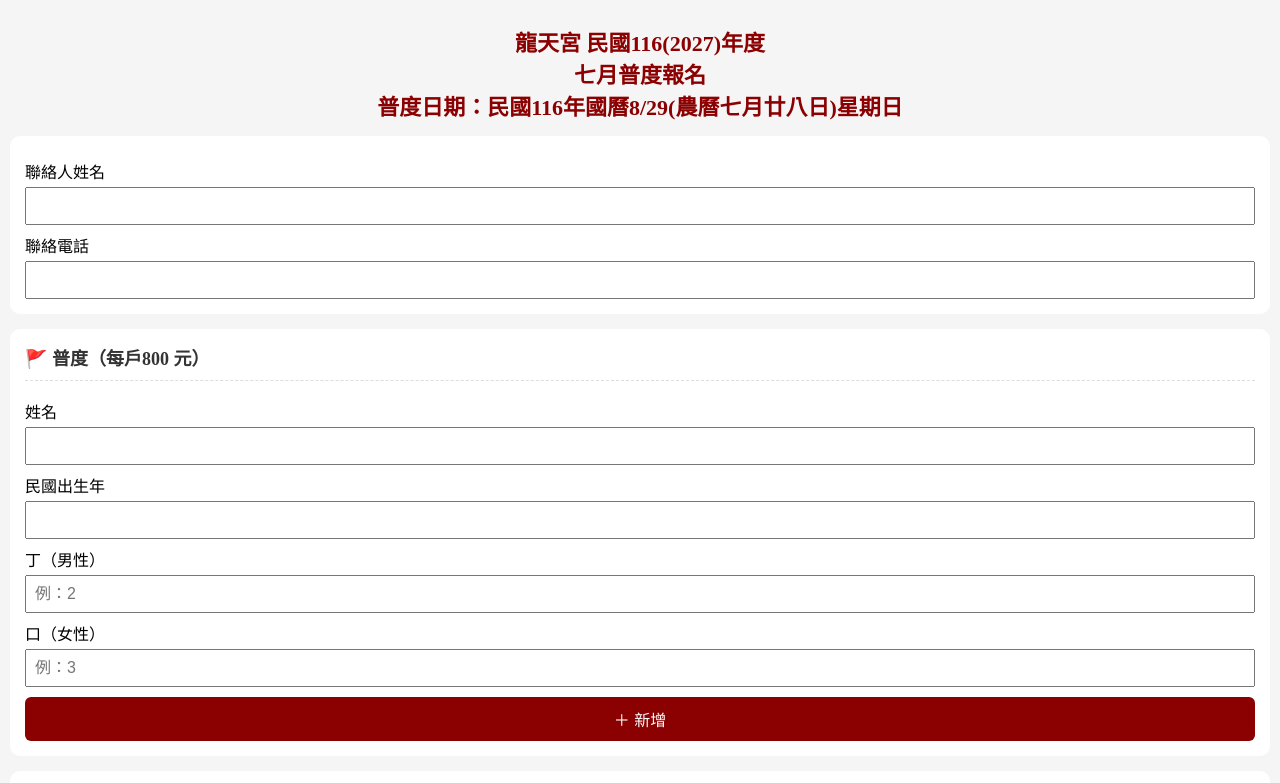
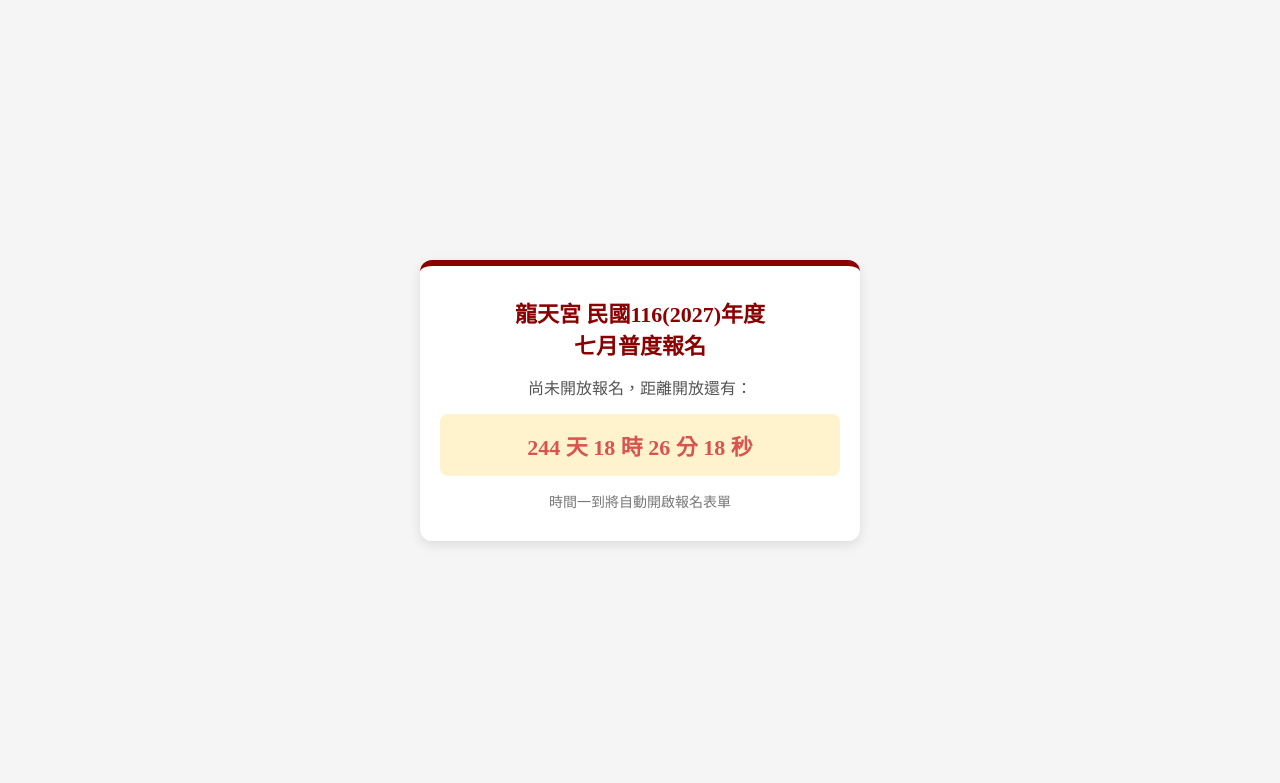
Before and after one commit to longtiangong/homepage, a plain HTML site: page Pudu.html in a window 1280 px wide. Shown: the top 783 px of the page. Drawn offline with Linux system fonts and the light colour scheme.

Commit message:
更新開啟/結束時間

```diff
--- a/Pudu.html
+++ b/Pudu.html
@@ -133,8 +133,8 @@ input,select{width:100%;font-size:16px;padding:8px;box-sizing:border-box;margin-
 
 <script>
 // # * 11161325 網站自動開啟/關閉/截止時間：設定自動開啟與關閉/截止時間（格式：YYYY-MM-DDTHH:MM:SS+08:00）
-const OPEN_TIME  = new Date("2026-11-16T13:31:00+08:00").getTime();
-const CLOSE_TIME = new Date("2027-08-29T10:00:00+08:00").getTime();
+const OPEN_TIME  = new Date("2027-07-19T08:00:00+08:00").getTime();
+const CLOSE_TIME = new Date("2027-08-29T11:00:00+08:00").getTime();
 
 // # * 11161325 網站自動開啟/關閉/截止時間：定時檢查目前時間並切換對應畫面
 function checkSiteSchedule() {
```
